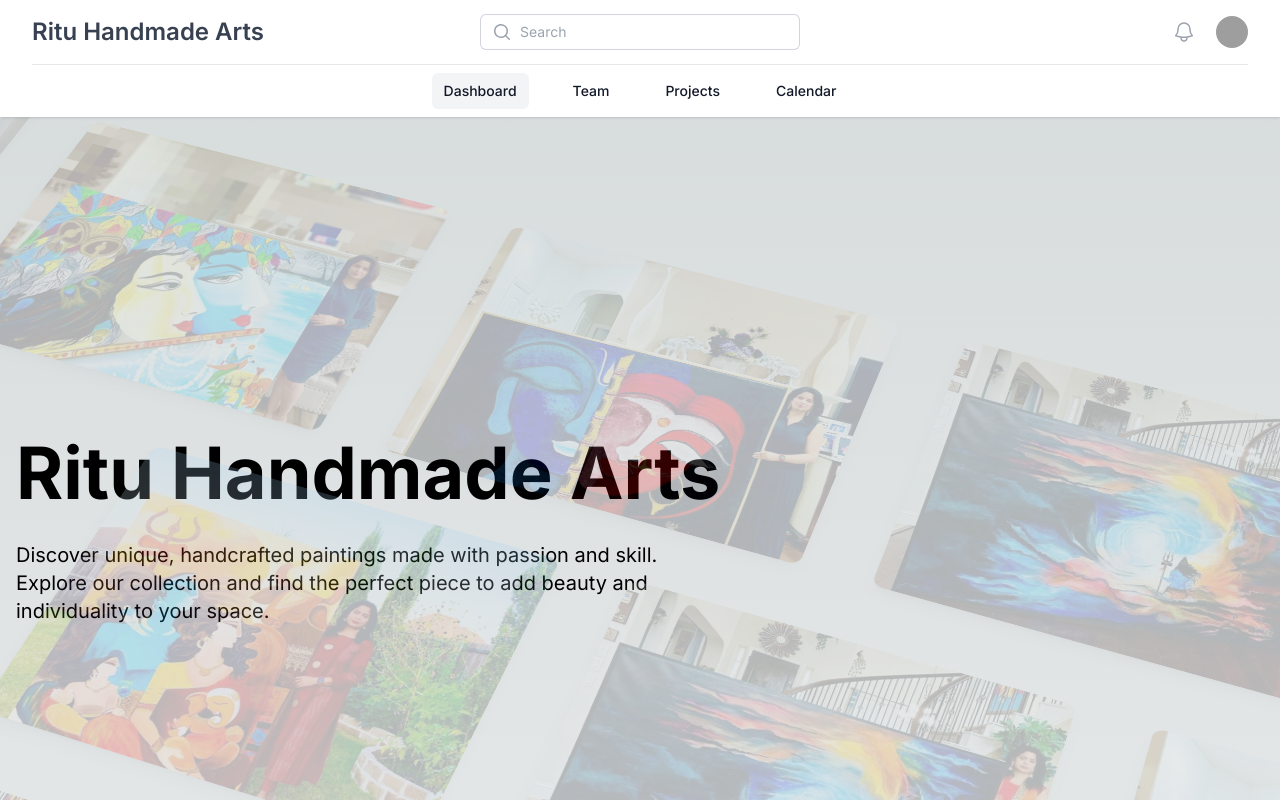
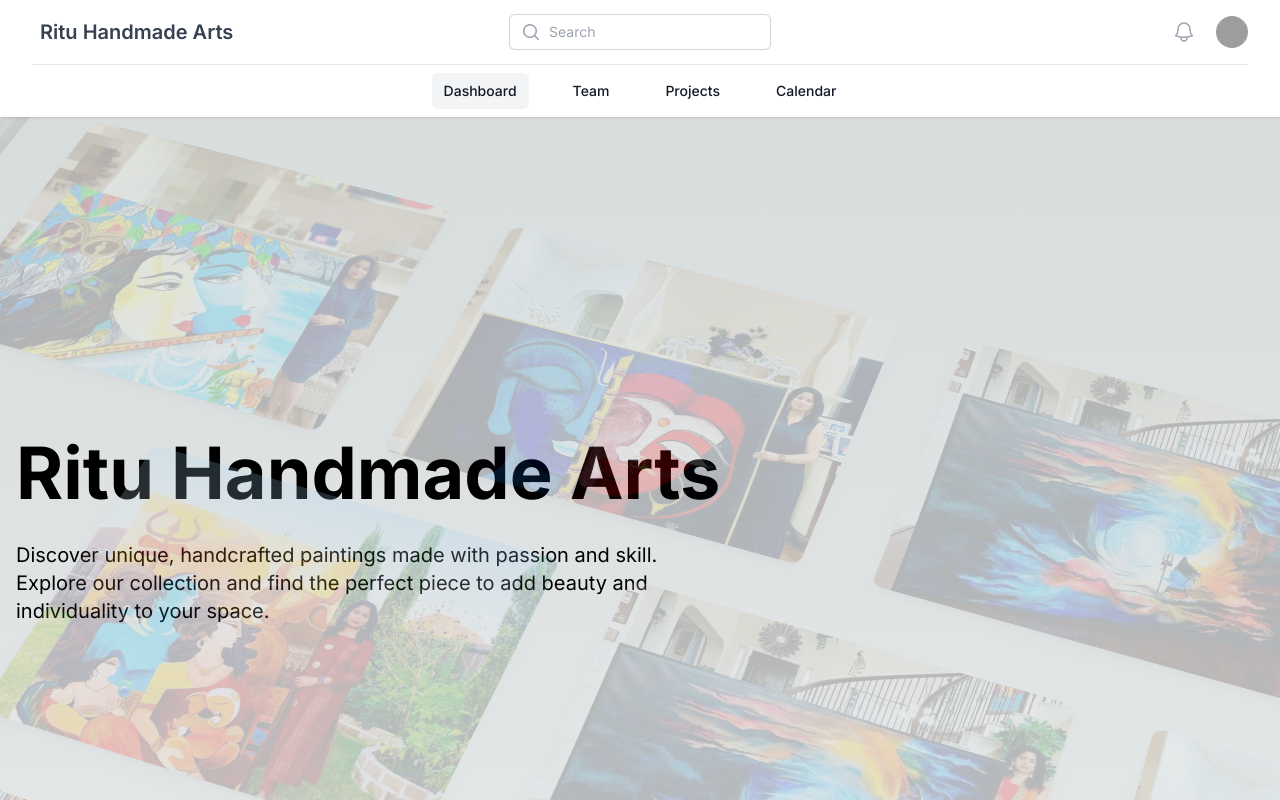
Before and after one commit to Rishav176/artwebsitev4, a Next.js app: page / in a window 1280 px wide. Shown: the top 800 px of the page. Built offline with nearby package versions, Linux system fonts and the light colour scheme; grey boxes are pictures that could not be loaded.

Commit message:
Update header search bar positioning

```diff
--- a/src/components/global/header.jsx
+++ b/src/components/global/header.jsx
@@ -32,18 +32,13 @@ export default function Header() {
         <>
           <div className="mx-auto max-w-7xl px-2 sm:px-4 lg:divide-y lg:divide-gray-200 lg:px-8">
             <div className="relative flex h-16 justify-between">
-              <div className="relative z-10 flex px-2 lg:px-0">
-                <div className="flex flex-shrink-0 items-center justify-center">
-                  {/* <img
-                    className="h-8 w-auto"
-                    src="https://tailwindui.com/img/logos/mark.svg?color=indigo&shade=600"
-                    alt="Your Company"
-                  /> */}
-                  <h1 className="text-2xl font-semibold text-gray-700">Ritu Handmade Arts</h1>
+              <div className="relative z-10 flex px-2 items-center">
+                <div className="flex flex-shrink-0 items-center">
+                  <h1 className="text-xl font-semibold text-gray-700">Ritu Handmade Arts</h1>
                 </div>
               </div>
-              <div className="relative z-0 flex flex-1 items-center justify-center px-2 sm:absolute sm:inset-0">
-                <div className="w-full sm:max-w-xs">
+              <div className="relative z-0 flex flex-1 items-center justify-center px-2 md:absolute sm:inset-0 sm:flex sm:flex-col sm:justify-center sm:space-y-2">
+                <div className="sm:max-w-xs">
                   <label htmlFor="search" className="sr-only">
                     Search
                   </label>
@@ -54,7 +49,7 @@ export default function Header() {
                     <input
                       id="search"
                       name="search"
-                      className="block w-full rounded-md border-0 bg-white py-1.5 pl-10 pr-3 text-gray-900 ring-1 ring-inset ring-gray-300 placeholder:text-gray-400 focus:ring-2 focus:ring-inset focus:ring-indigo-600 sm:text-sm sm:leading-6"
+                      className="block w-full rounded-md border-0 bg-white py-1.5 pl-10 pr-3 text-gray-900 ring-1 ring-inset ring-gray-300 placeholder:text-gray-400 focus:ring-2 focus:ring-inset focus:ring-indigo-600 md:text-sm md:leading-6"
                       placeholder="Search"
                       type="search"
                     />
@@ -62,7 +57,6 @@ export default function Header() {
                 </div>
               </div>
               <div className="relative z-10 flex items-center lg:hidden">
-                {/* Mobile menu button */}
                 <DisclosureButton className="relative inline-flex items-center justify-center rounded-md p-2 text-gray-400 hover:bg-gray-100 hover:text-gray-500 focus:outline-none focus:ring-2 focus:ring-inset focus:ring-indigo-500">
                   <span className="absolute -inset-0.5" />
                   <span className="sr-only">Open menu</span>
```
